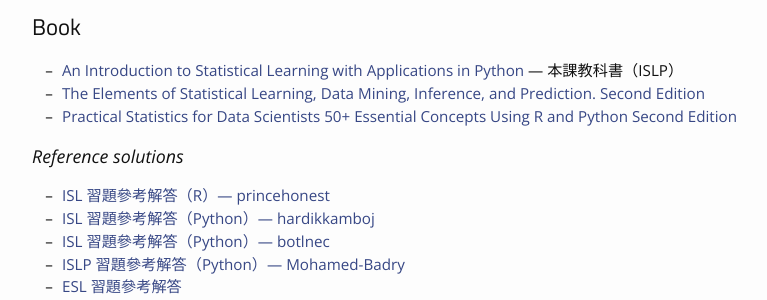
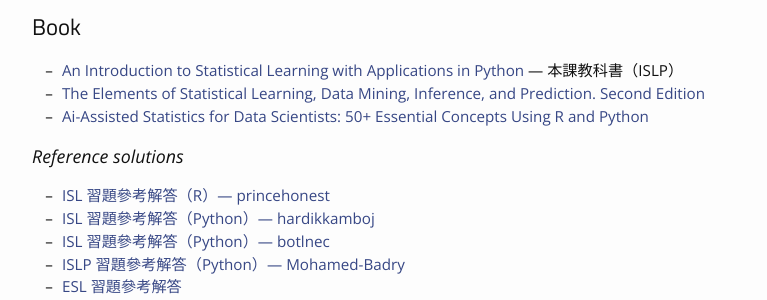
Before and after one commit to phonchi/nsysu-math524, a Jekyll site: the page built from materials.md, in a window 1280 px wide and 900 px high, scrolled down 402 px. Shown: the part 154-454 px from the top of the window, without its empty margins (163-930 px from the left). Built offline with Jekyll 4.4.1, drawn with Linux system fonts in a browser that asks for light colours; nearby versions of some CDN libraries.

Commit message:
Update book title and link in materials.md

```diff
--- a/materials.md
+++ b/materials.md
@@ -25,7 +25,7 @@
 
 * [An Introduction to Statistical Learning with Applications in Python](https://www.statlearning.com/) — 本課教科書（ISLP）
 * [The Elements of Statistical Learning, Data Mining, Inference, and Prediction. Second Edition](https://web.stanford.edu/~hastie/ElemStatLearn/)
-* [Practical Statistics for Data Scientists 50+ Essential Concepts Using R and Python Second Edition](https://github.com/gedeck/practical-statistics-for-data-scientists/)
+* [Ai-Assisted Statistics for Data Scientists: 50+ Essential Concepts Using R and Python](https://github.com/gedeck/ai-assisted-statistics-for-data-scientists)
 
 ### Reference solutions
 
```
